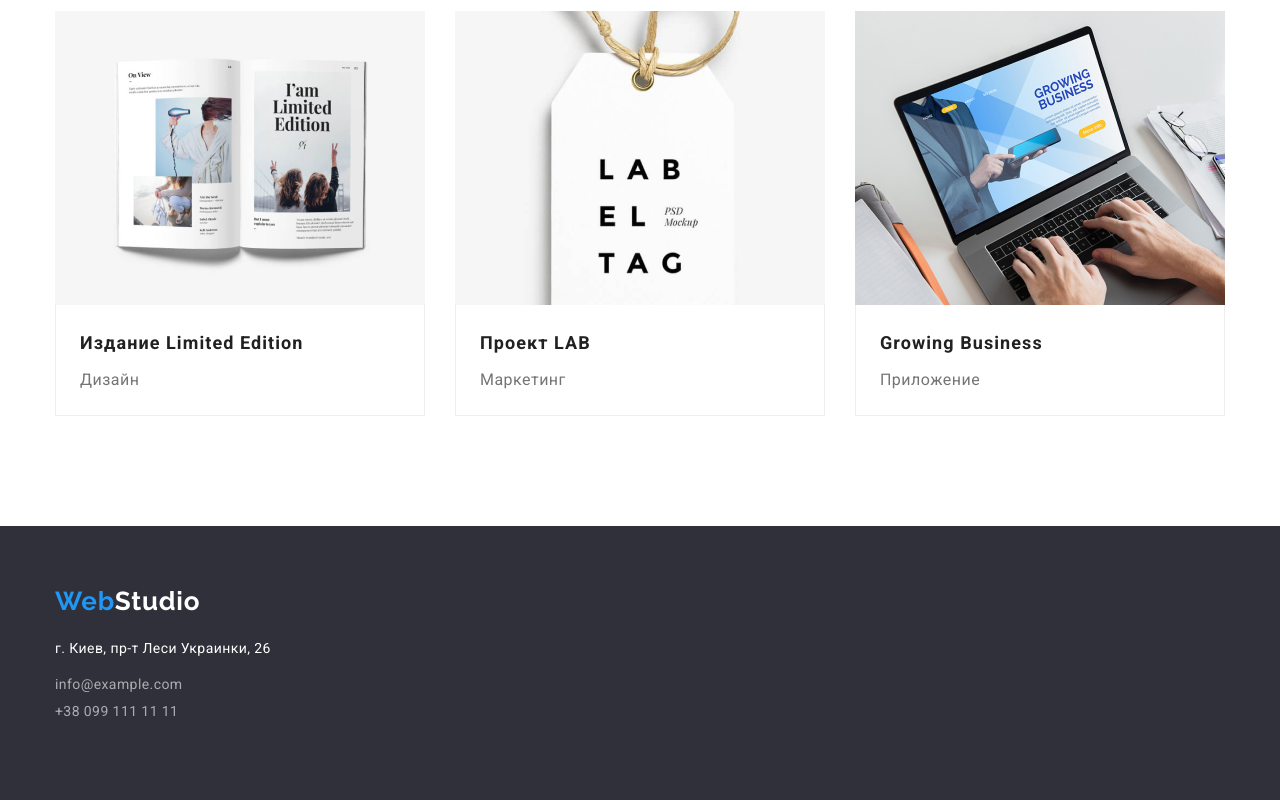
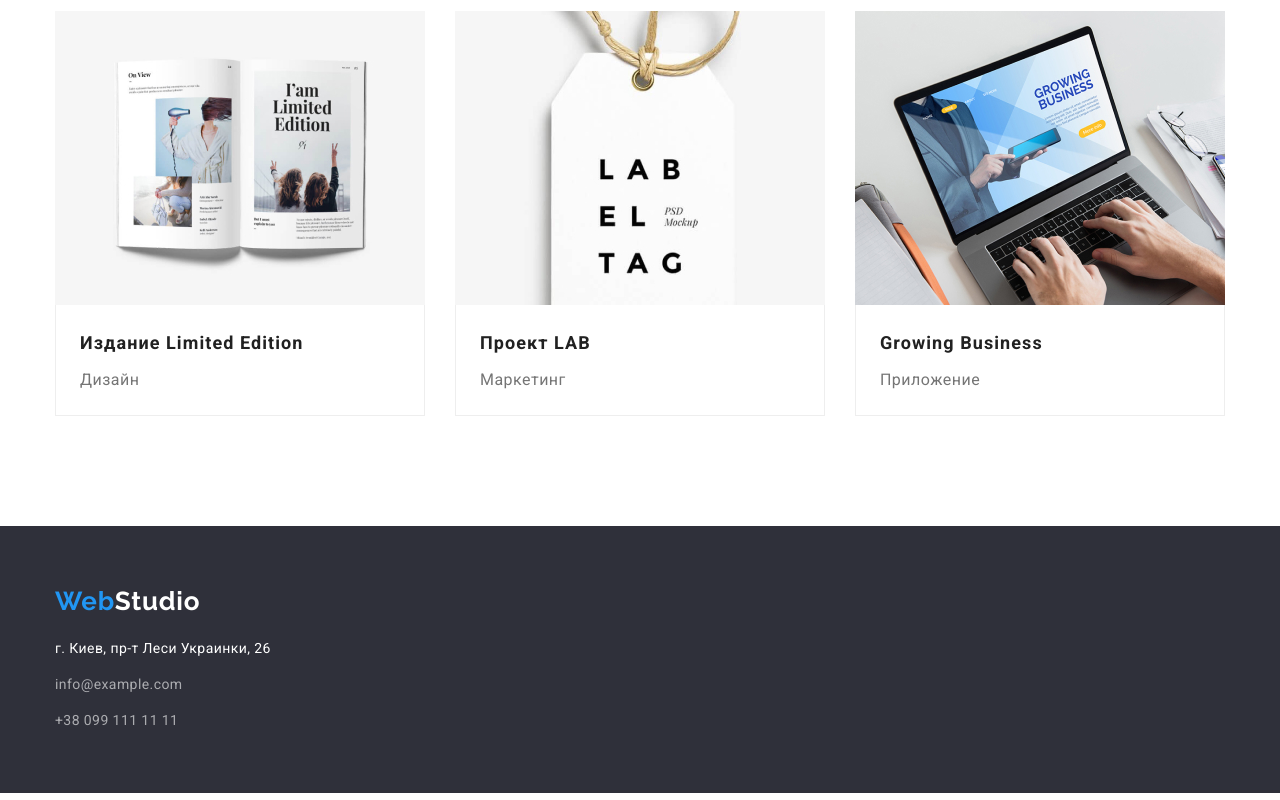
Before and after one commit to Bogorodichenko/goit-markup-hw-03, a plain HTML site: page portfolio.html in a window 1280 px wide. Shown: the part 1125-1925 px from the top of the page. Drawn offline with nearby package versions, Linux system fonts and the light colour scheme.

```diff
--- a/portfolio.html
+++ b/portfolio.html
@@ -163,11 +163,12 @@
         <div class="container">
             <a class="footer-logo" href="/"><span class="logo-web">Web</span>Studio</a>
             <address class="address">
-                <p class="post-address"> г. Киев, пр-т Леси Украинки, 26 <br></p>
-                <a class="footer-contact-link" href="mailto:info@example.com">info@example.com</a>
-                <br>
-                <a class="footer-contact-link" href="tel:+380991111111">+38 099 111 11 11</a>
-                </p>
+                <p class="post-address"> г. Киев, пр-т Леси Украинки, 26</p>
+                <ul class="footer-contact-links">
+                    <li class="item"><a class="footer-contact-link" href="mailto:info@example.com">info@example.com</a>
+                    </li>
+                    <li class="item"><a class="footer-contact-link" href="tel:+380991111111">+38 099 111 11 11</a></li>
+                </ul>
             </address>
         </div>
     </footer>
```
